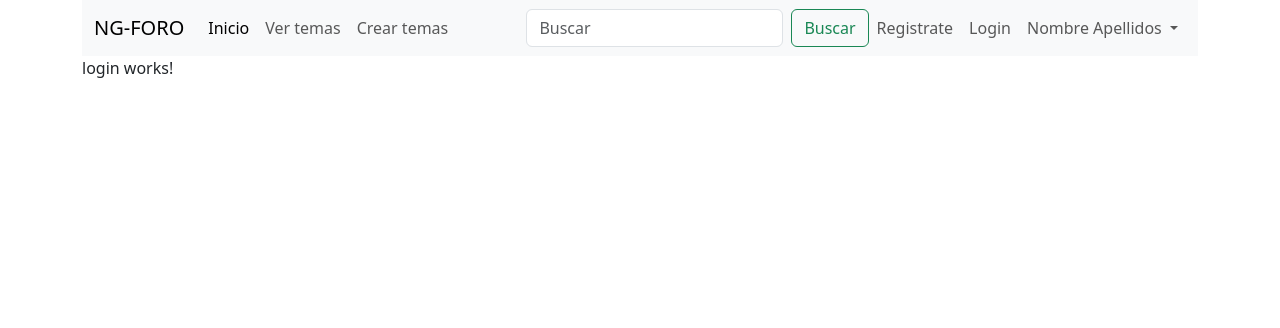
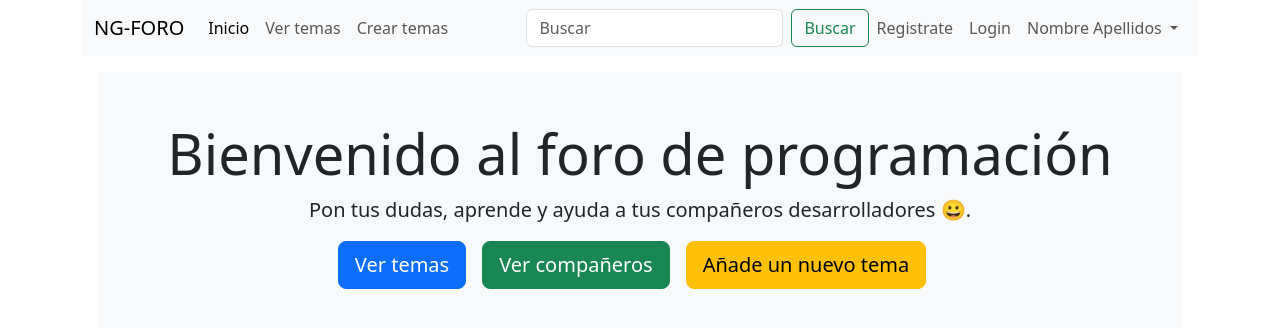
Before and after one commit to javiersanhueza/foro-angular, an Angular app: page / in a window 1280 px wide. Shown: the top 328 px of the page. Built offline with nearby package versions, Linux system fonts and the light colour scheme.

Commit message:
Página de inicio

```diff
--- a/src/app/app.module.ts
+++ b/src/app/app.module.ts
@@ -5,12 +5,14 @@ import { routing, appRoutingProviders } from './app.routing';
 import { AppComponent } from './app.component';
 import { RegisterComponent } from './components/register/register.component';
 import { LoginComponent } from './components/login/login.component';
+import { HomeComponent } from './components/home/home.component';
 
 @NgModule({
   declarations: [
     AppComponent,
     RegisterComponent,
-    LoginComponent
+    LoginComponent,
+    HomeComponent
   ],
   imports: [
     BrowserModule,
--- a/src/app/app.routing.ts
+++ b/src/app/app.routing.ts
@@ -5,10 +5,12 @@ import { Routes, RouterModule } from '@angular/router';
 // Importar los componentes
 import { LoginComponent } from './components/login/login.component';
 import { RegisterComponent } from './components/register/register.component';
+import { HomeComponent } from './components/home/home.component';
 
 // Array de rutas
 const appRoutes: Routes = [
-  { path: '', component: LoginComponent },
+  { path: '', component: HomeComponent },
+  { path: 'index', component: HomeComponent },
   { path: 'login', component: LoginComponent },
   { path: 'register', component: RegisterComponent },
   { path: '**', component: LoginComponent }
--- /dev/null
+++ b/src/app/components/home/home.component.html
@@ -0,0 +1,13 @@
+<div class="col-lg-12">
+  <div class="bg-light p-5 rounded-lg m-3 text-center">
+    <h1 class="display-4">{{ pageTitle }}</h1>
+    <p class="lead">
+      Pon tus dudas, aprende y ayuda a tus compañeros desarrolladores 😀.
+    </p>
+    <p>
+      <a class="btn btn-primary btn-lg me-3" href="#">Ver temas</a>
+      <a class="btn btn-success btn-lg me-3" href="#">Ver compañeros</a>
+      <a class="btn btn-warning btn-lg me-3" href="#">Añade un nuevo tema</a>
+    </p>
+  </div>
+</div>
--- /dev/null
+++ b/src/app/components/home/home.component.ts
@@ -0,0 +1,17 @@
+import { Component, OnInit } from '@angular/core';
+
+@Component({
+  selector: 'app-home',
+  templateUrl: './home.component.html',
+  styleUrls: ['./home.component.css']
+})
+export class HomeComponent implements OnInit {
+  public pageTitle: string;
+  constructor() {
+    this.pageTitle = 'Bienvenido al foro de programación';
+  }
+
+  ngOnInit(): void {
+  }
+
+}
```
Also changed, not shown: src/app/components/home/home.component.css (added), 1 other file (tests, documents, lock files or other folders).
